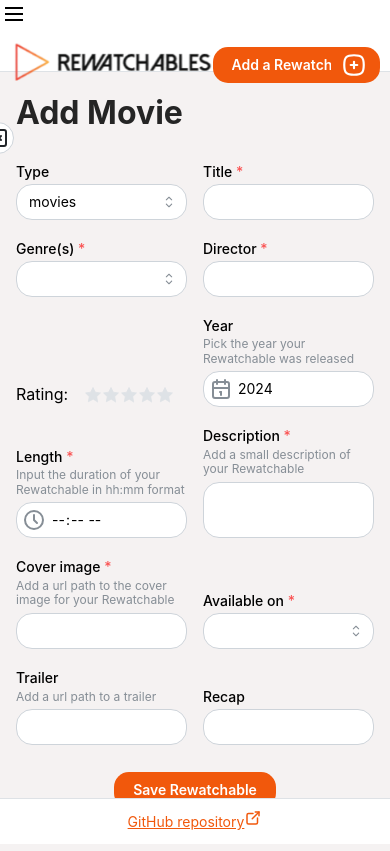
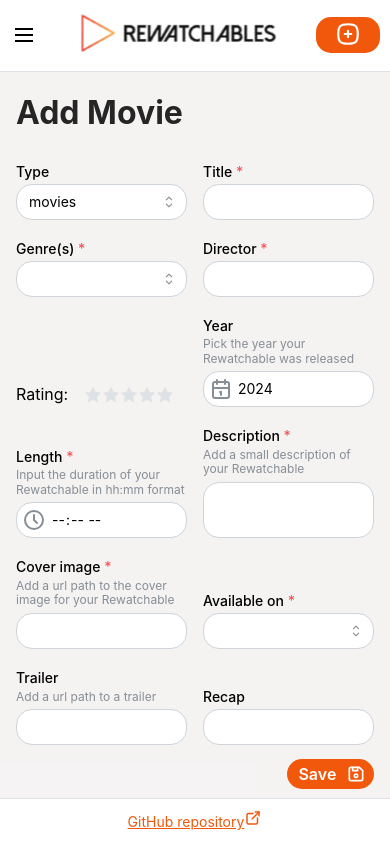
Before and after one commit to igor-ivantsiv/rewatchables-fe, a React (Vite) app: page /add/movie in a window 390 px wide. Built offline with nearby package versions, Linux system fonts and the light colour scheme.

Commit message:
styling and header responsiveness

```diff
--- a/src/AppShellComp.jsx
+++ b/src/AppShellComp.jsx
@@ -3,12 +3,14 @@
 import App from "./App";
 import Navbar from "./components/Navbar";
 import Footer from "./components/Footer";
-import Header from "./components/Header";
 import { useState } from "react";
 import {
   IconLayoutSidebarLeftCollapse,
   IconLayoutSidebarLeftExpand,
 } from "@tabler/icons-react";
+import { Link } from "react-router-dom";
+import AddButton from "./components/AddButton";
+import Logo from "./assets/logo.png"
 
 function AppShellComp() {
   const [opened, { toggle }] = useDisclosure();
@@ -28,8 +30,14 @@
       padding="md"
     >
       <AppShell.Header>
+      <div className="mainHeader">
         <Burger opened={opened} onClick={toggle} hiddenFrom="sm" size="sm" />
-        <Header />
+
+        <Link to="/">
+          <img className="logo" src={Logo} alt="logo" />
+        </Link>
+        <AddButton className="add-btn" />
+        </div>
       </AppShell.Header>
 
       <AppShell.Navbar p="md">
@@ -41,7 +49,7 @@
               aria-label="ActionIcon with size as a number"
               radius="xl"
               onClick={() => setNavbarSmall(false)}
-              className="collapseIcon"
+              className="collapseIcon mobileHidden"
             >
               <IconLayoutSidebarLeftExpand />
             </ActionIcon>
@@ -52,7 +60,7 @@
               aria-label="ActionIcon with size as a number"
               radius="xl"
               onClick={() => setNavbarSmall(true)}
-              className="collapseIcon"
+              className="collapseIcon mobileHidden"
             >
               <IconLayoutSidebarLeftCollapse />
             </ActionIcon>
--- a/src/components/AddButton.jsx
+++ b/src/components/AddButton.jsx
@@ -3,27 +3,28 @@
 import FormModal from "./FormModal";
 import { IconSquare, IconSquareRoundedPlus } from "@tabler/icons-react";
 
-
 const AddButton = () => {
-
-    const [opened, {open, close}] = useDisclosure(false)
+  const [opened, { open, close }] = useDisclosure(false);
 
   return (
     <>
-        <Modal
-            opened={opened}
-            onClose={close}
-            title="Add Rewatchable"
-            size="80%"
-        >
-            <FormModal action="POST" closeModal={close}/>
+      <Modal opened={opened} onClose={close} title="Add Rewatchable" size="80%">
+        <FormModal action="POST" closeModal={close} />
       </Modal>
       <Button
-            className="button"
+        className="button mobileHidden"
         onClick={open}
-            rightSection={<IconSquareRoundedPlus size={26} />}>Add a Rewatchable</Button>
+        rightSection={<IconSquareRoundedPlus size={26} />}
+      >
+        Add a Rewatchable
+      </Button>
+      <Button className="button bigScreenHidden mobileDisplay" onClick={open}>
+        <span>
+          <IconSquareRoundedPlus size={26} />
+        </span>{" "}
+      </Button>
     </>
   );
-}
+};
 
 export default AddButton;
--- a/src/components/FormModal.jsx
+++ b/src/components/FormModal.jsx
@@ -12,7 +12,7 @@
   NativeSelect,
 } from "@mantine/core";
 import { YearPickerInput, TimeInput } from "@mantine/dates";
-import { IconCalendar, IconClock } from "@tabler/icons-react";
+import { IconArrowBack, IconCalendar, IconClock, IconDeviceFloppy } from "@tabler/icons-react";
 import { useEffect, useState } from "react";
 import { useNavigate } from "react-router-dom";
 import { fetchData } from "../helpers/globalFunction";
@@ -338,14 +338,24 @@
             onChange={handleInput}
           />
         </SimpleGrid>
-        <Center h={90}>
+        <div className="formButtonsDiv">
+        {action === "PUT" ? <Button
+            className="button"
+            size="compact-md"
+            rightSection={<IconArrowBack size={20} />}
+            onClick={() => setShowContent(true)}
+          >
+            Back
+          </Button> : null}
           <Button
             type="submit"
             className="button"
+             size="compact-md"
+             rightSection={<IconDeviceFloppy size={20} />}
           >
-            Save Rewatchable
+            Save
           </Button>
-        </Center>
+          </div>
       </form>
     </>
   );
--- a/src/components/Gallery.jsx
+++ b/src/components/Gallery.jsx
@@ -104,7 +104,7 @@
           title: "customTitle",
         }}
       >
-        <RewatchableDetails rewatchableId={currentItem.id} type={currentItem.type} close={close}/>
+        <RewatchableDetails rewatchableId={currentItem.id} type={currentItem.type} closeModal={close}/>
       </Modal>
     </>
   );
--- a/src/components/Header.jsx
+++ /dev/null
@@ -1,19 +0,0 @@
-import { Link } from "react-router-dom";
-import AddButton from "./AddButton";
-import { Center, Flex, Group } from "@mantine/core";
-import Logo from "../assets/logo.png"
-
-const Header = () => {
-    return (
-    <>
-      <div className="mainHeader">
-        <Link to="/">
-          <img className="logo" src={Logo} alt="logo" />
-        </Link>
-        <AddButton className="add-btn" />
-      </div>
-    </>
-  );
-}
-
-export default Header;
--- a/src/components/ListItem.jsx
+++ b/src/components/ListItem.jsx
@@ -70,7 +70,7 @@
         <RewatchableDetails
           rewatchableId={rewatchable.id}
           type={rewatchable.type}
-          close={close}
+          closeModal={close}
         />
       </Modal>
     </>
--- a/src/styles/global.css
+++ b/src/styles/global.css
@@ -1,8 +1,11 @@
-
+.bigScreenHidden{
+display: none;}
 .appshellNavbar {
   position: relative;
 }
-
+.headerDiv{
+  display: flex;
+}
 .collapseIcon {
   position: absolute;
   right: -15px;
@@ -43,12 +46,17 @@
 }
 .details {
   display: flex;
+  justify-content: start;
   gap: 32px;
   margin: 5px 10px;
+}
+.detailsContent{
+  width: 72%;
 }
 .detailsContent p{
   font-weight: 500;
   margin: 14px 0;
+  text-wrap: wrap;
 }
 .detailDiv{
   display: flex;
@@ -64,6 +72,12 @@
   display: grid;
   flex-wrap: wrap;
   grid-template-columns: 1fr 1fr 1fr;
+}
+.formButtonsDiv{
+  display: flex;
+  gap: 14px;
+  justify-content: end;
+  margin-top: 14px;;
 }
 .arrayDiv{
 display: flex;
@@ -98,6 +112,11 @@
     9px 9px 15px rgba(0, 0, 0, 0.1);
   border-radius: 15px;
   margin-bottom: 2rem;
+}
+.warnButtons {
+  display:flex;
+  justify-content: end;
+  gap: 14px;
 }
 .notesFormButton{
   display: flex;
@@ -287,7 +306,7 @@
   align-items: flex-end;
 }
 
-@media screen and (max-width: 800px) {
+@media screen and (max-width: 768px) {
   .suggestion-card {
     width: 100%;
     margin: 1rem 0;
@@ -317,4 +336,11 @@
   .about-team-wrapper {
     display: block;
   }
+
+  .mobileHidden{
+    display:none
+  }
+  .mobileDisplay{
+    display: block;
+  }
 }
```
Also changed, not shown: src/components/RewatchableDetails.jsx (+59 -32 lines). Lines whose indentation alone changed are shown as unchanged.
